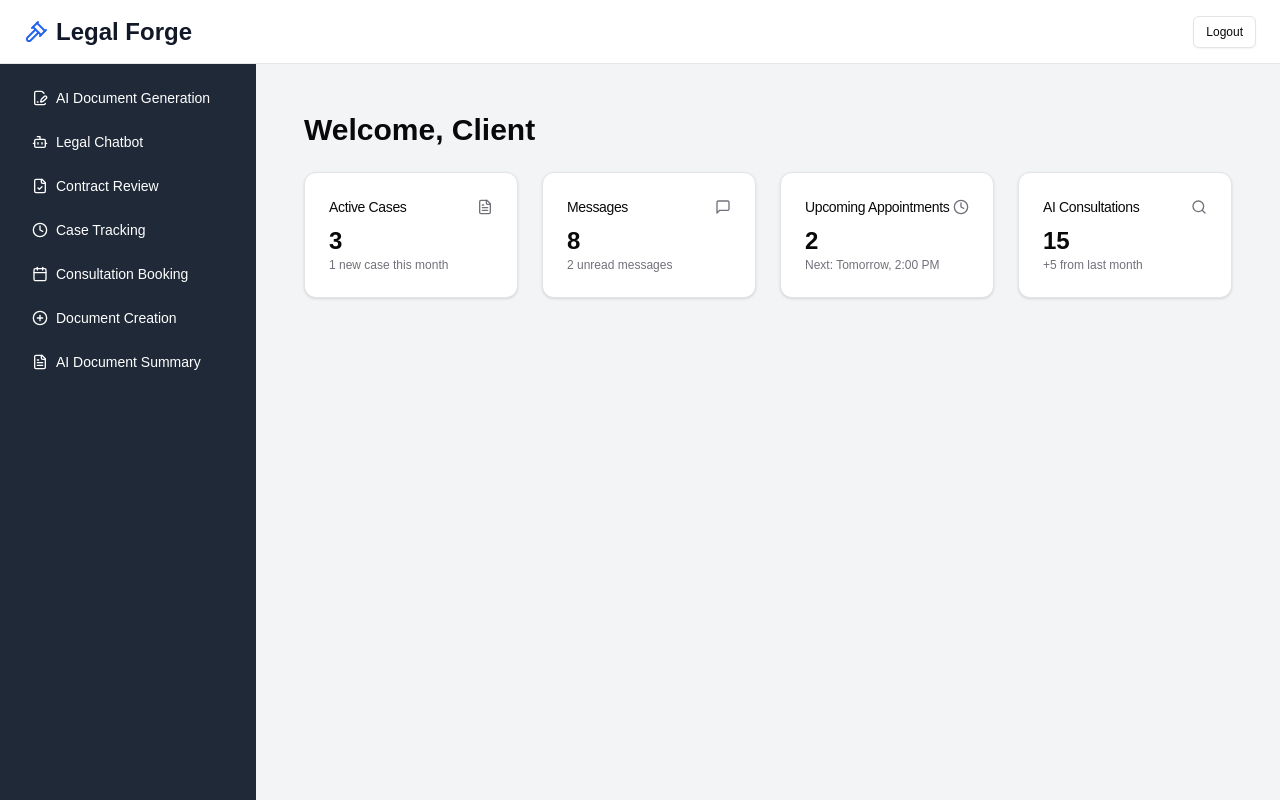
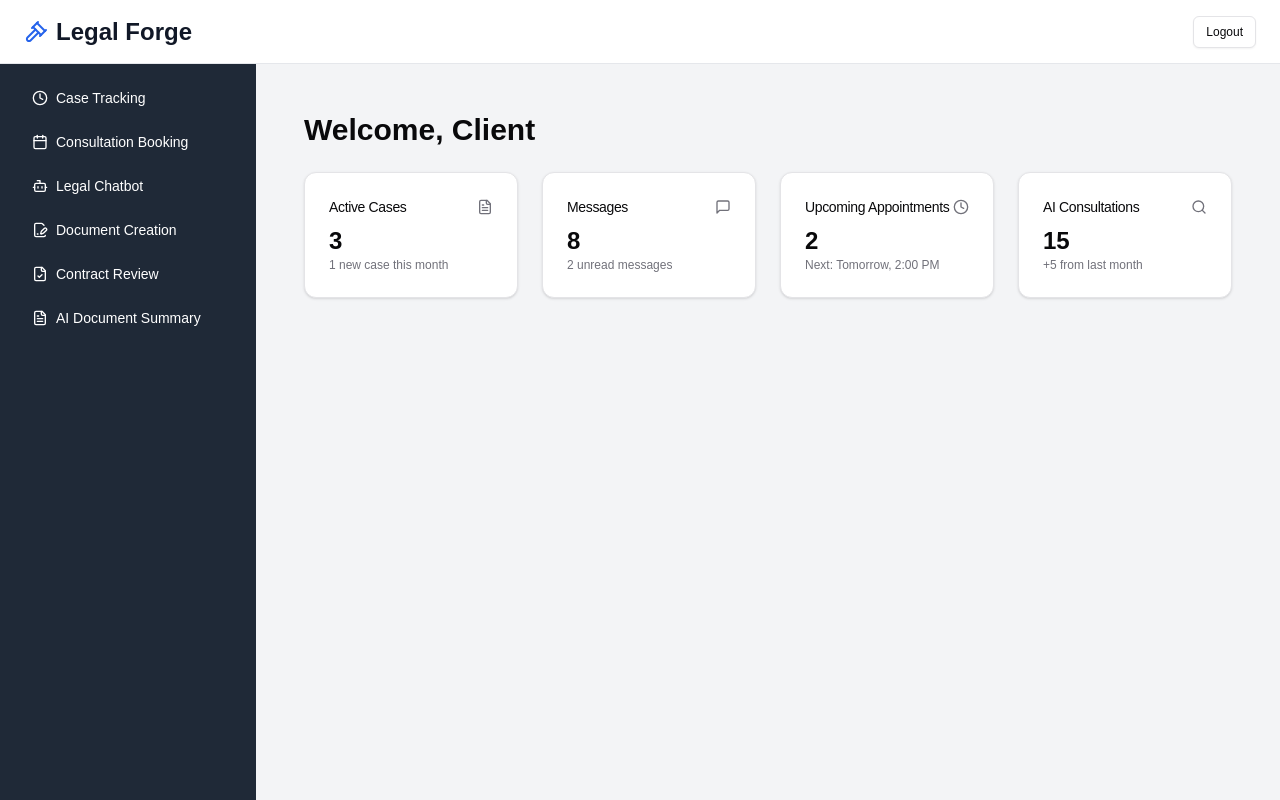
Before and after one commit to preetham-fernandes/Legal-Forge, a Next.js app in the folder frontend/: page /client in a window 1280 px wide. Built offline with nearby package versions, Linux system fonts and the light colour scheme.

Commit message:
update 2

```diff
--- a/frontend/src/app/client/page.jsx
+++ b/frontend/src/app/client/page.jsx
@@ -29,12 +29,11 @@ import {
 import axios from "axios";
 
 const features = [
-  { name: "AI Document Generation", icon: FileSignature },
-  { name: "Legal Chatbot", icon: Bot },
-  { name: "Contract Review", icon: FileCheck },
   { name: "Case Tracking", icon: Clock },
   { name: "Consultation Booking", icon: CalendarIcon },
-  { name: "Document Creation", icon: PlusCircle },
+  { name: "Legal Chatbot", icon: Bot },
+  { name: "Document Creation", icon: FileSignature },
+  { name: "Contract Review", icon: FileCheck },
   { name: "AI Document Summary", icon: FileTextIcon },
 ];
 
@@ -131,16 +130,8 @@ export default function ClientDashboard() {
 
   const renderFeatureContent = () => {
     switch (selectedFeature) {
-      case "AI Document Generation":
-        return (
-          <div className="space-y-4">
-            <h2 className="text-2xl font-bold">AI-Powered Document Generation</h2>
-            <Textarea placeholder="Enter your document requirements..." />
-            <Button>Generate Document</Button>
-          </div>
-        );
       case "Legal Chatbot":
-          return <LegalChatbot />;
+        return <LegalChatbot />;
       case "Contract Review":
         return <ContractReview />;
       case "Case Tracking":
```
